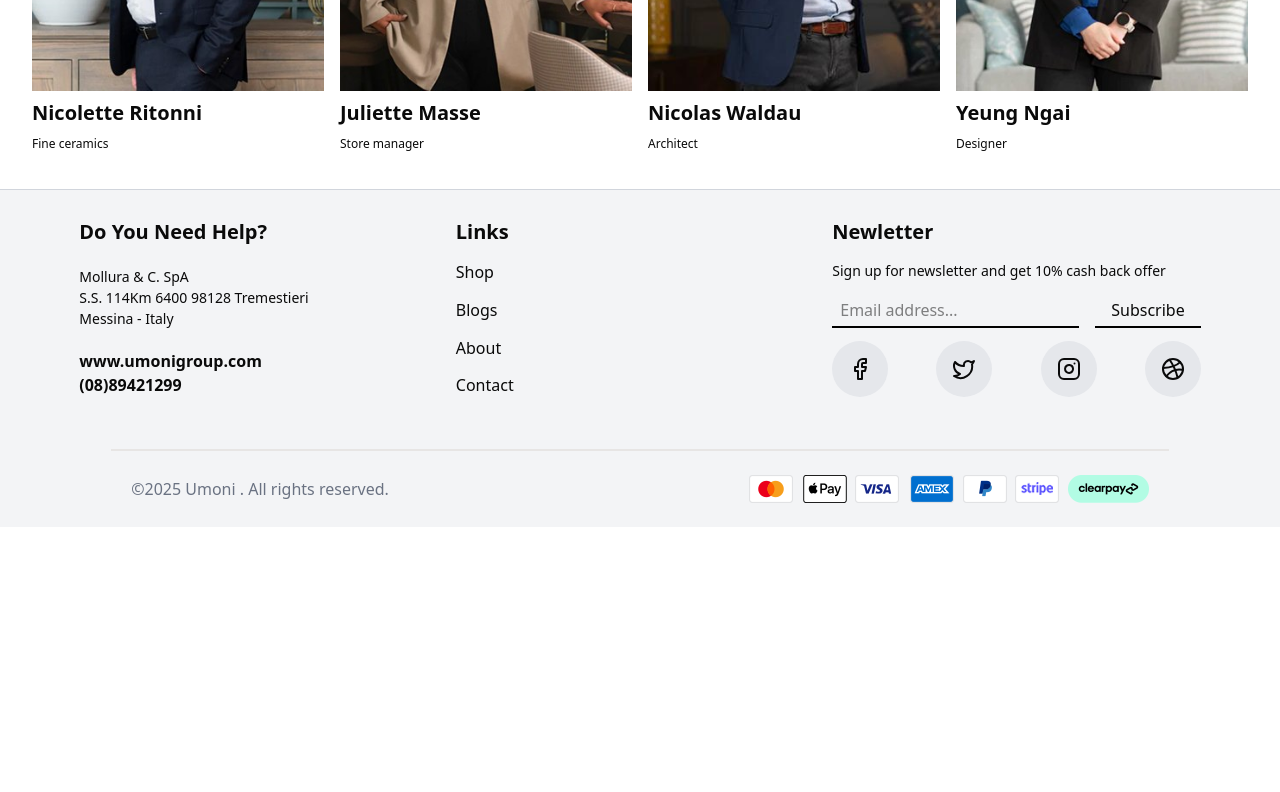
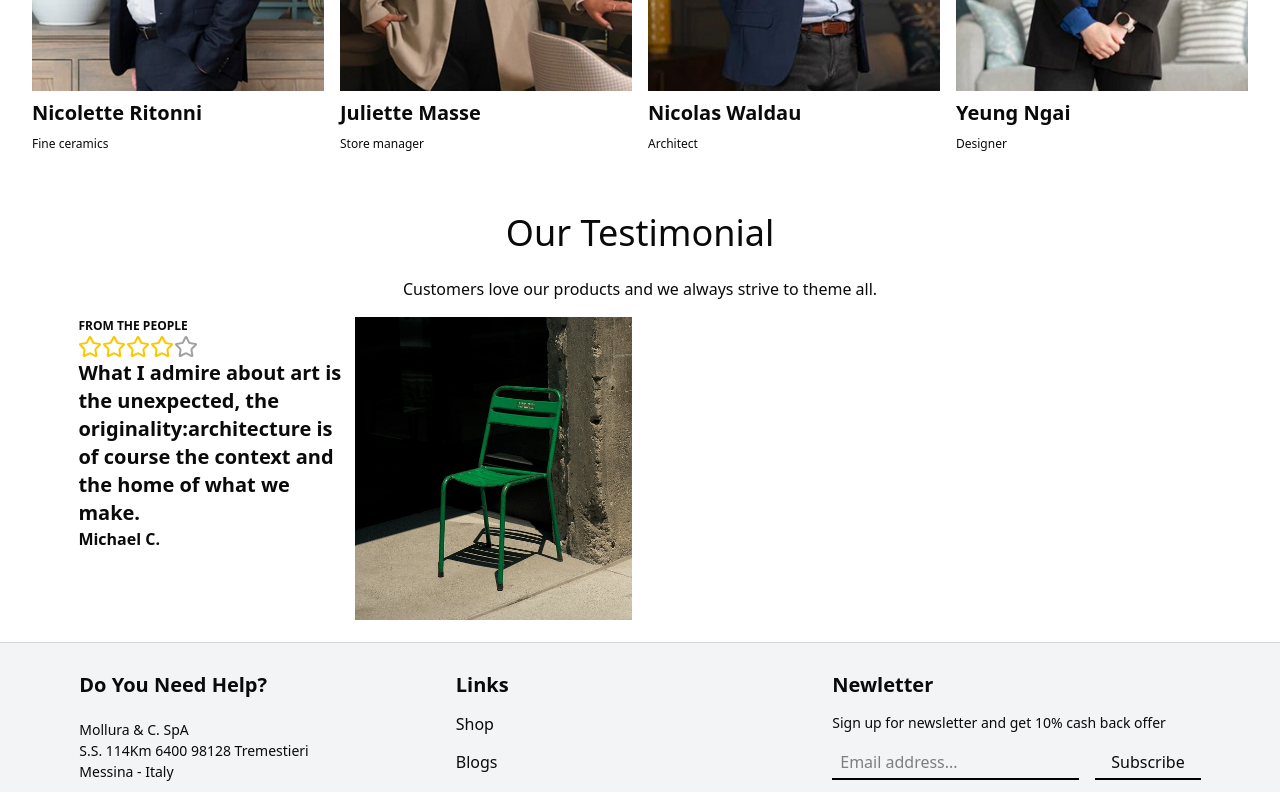
Before and after one commit to Zahra-hassani/umoni-project, a React (Vite) app: page /about in a window 1280 px wide. Shown: the part 2000-2792 px from the top of the page. Before the commit the page ends 2527 px from the top, so only its background shows below. Built offline with nearby package versions, Linux system fonts and the light colour scheme.

Commit message:
Public products file & testimonial section is worked a few

```diff
--- /dev/null
+++ b/src/mycomponents/Testimonial.tsx
@@ -0,0 +1,113 @@
+import { Star } from "lucide-react";
+import type { Settings } from "react-slick";
+import "slick-carousel/slick/slick.css";
+import "slick-carousel/slick/slick-theme.css";
+import Slider from "react-slick";
+
+type Testimonial = {
+    id: number;
+    name: string;
+    imgUrl: string;
+    feedback: string;
+}
+
+const testimonials:Testimonial[] = [
+    {
+        id: 1,
+        name: "Michael C.",
+        imgUrl: './test-1.jpg',
+        feedback: "What I admire about art is the unexpected, the originality:architecture is of course the context and the home of what we make."
+    },
+    {
+        id: 2,
+        name: "Michael C.",
+        imgUrl: './test-2.jpg',
+        feedback: "What I admire about art is the unexpected, the originality:architecture is of course the context and the home of what we make."
+    },
+]
+
+const settings:Settings = {
+    dots: false,
+    infinite: true,
+    autoplay: true,
+    autoplaySpeed: 4000,
+    cssEase: "linear",
+    speed: 100,
+    slidesToShow: 2,
+    slidesToScroll: 2,
+    initialSlide: 2,
+    arrows: false,
+    responsive: [
+      {
+        breakpoint: 1024,
+        settings: {
+          slidesToShow: 2,
+          slidesToScroll: 2,
+          initialSlide: 2,
+          autoplay: false
+        }
+      },
+      {
+        breakpoint: 600,
+        settings: {
+          slidesToShow: 1,
+          slidesToScroll: 1,
+          initialSlide: 1,
+          autoplay: true,
+          autoplaySpeed: 2000
+        }
+      },
+      {
+        breakpoint: 480,
+        settings: {
+          slidesToShow: 1,
+          slidesToScroll: 1,
+          autoplay:true,
+          autoplaySpeed: 2000
+        }
+      }
+    ]
+  };
+
+function Testimonial() {
+  return (
+    <div className='flex flex-col items-center gap-4 p-4 h-fit w-full'>
+      <h1 className='text-3xl lg:text-4xl text-center py-2'>Our Testimonial</h1>
+      <p className="font-light">Customers love our products and we always strive to theme all.</p>
+      <div className="w-[90%] grid grid-cols-1 lg:grid-cols-2 gap-4">
+        <Slider {...settings}>
+            <div className="w-full">
+                    <p className="font-sans font-bold text-[12px] uppercase">from the people</p>
+                    <div className="flex">
+                    <Star size={24} className="text-yellow-400" />
+                    <Star size={24} className="text-yellow-400" />
+                    <Star size={24} className="text-yellow-400" />
+                    <Star size={24} className="text-yellow-400" />
+                    <Star size={24} className="text-neutral-400" />
+                    </div>
+                    <p className="text-xl font-semibold">What I admire about art is the unexpected, the originality:architecture is of course the context and the home of what we make.</p>
+                    <p className="font-bold"> Michael C.</p>
+            </div>
+                <div className="h-full w-full">
+                    <img src="./test-1.jpg" className="h-full w-full" alt="" />
+                </div>
+            {/* <div className="flex items-center gap-4 p-5">
+                <div className="flex flex-col gap-4 p-4">
+                    <p className="font-sans font-bold text-[12px] uppercase">from the people</p>
+                    <div className="flex">
+                    <Star size={24} className="bg-yellow-400" />
+                    </div>
+                    <p className="text-xl font-semibold">What I admire about art is the unexpected, the originality:architecture is of course the context and the home of what we make.</p>
+                    <p className="font-bold"> Michael C.</p>
+                </div>
+                <div>
+                    <img src="./test-2.jpg" className="h-full w-full" alt="" />
+                </div>
+            </div> */}
+        </Slider>
+      </div>
+    </div>
+  )
+}
+
+export default Testimonial
--- /dev/null
+++ b/src/mycomponents/products.ts
@@ -0,0 +1,51 @@
+type Product = {
+    id: number;
+    name: string;
+    price: number;
+    description: string;
+    images: [
+        string,
+        string,
+        string,
+        string
+    ]
+}
+
+export const products:Product[] = [
+    {
+        id: 1,
+        name: "Africa Chair",
+        price: 100.00,
+        description: "Lorem ipsum dolor sit amet consectetur adipisicing elit. Exercitationem voluptates maiores quaerat necessitatibus! Accusantium facilis, temporibus at tempora iste repudiandae vitae, rem laboriosam dolor veniam consequuntur nihil nemo distinctio voluptatem. Sint vel laboriosam corporis delectus sed quisquam quos inventore nemo animi commodi asperiores fugit aperiam, totam, alias tempora? Iste voluptatum cum nemo dicta voluptate ab corrupti, nobis deleniti quaerat impedit!",
+        images: [
+            "./product-1.jpg",
+            "./product-1-1.jpg",
+            "./product-1-2.jpg",
+            "./product-1-3.jpg"
+        ]
+    },
+    {
+        id: 2,
+        name: "Africa Chair",
+        price: 100.00,
+        description: "Lorem ipsum dolor sit amet consectetur adipisicing elit. Exercitationem voluptates maiores quaerat necessitatibus! Accusantium facilis, temporibus at tempora iste repudiandae vitae, rem laboriosam dolor veniam consequuntur nihil nemo distinctio voluptatem. Sint vel laboriosam corporis delectus sed quisquam quos inventore nemo animi commodi asperiores fugit aperiam, totam, alias tempora? Iste voluptatum cum nemo dicta voluptate ab corrupti, nobis deleniti quaerat impedit!",
+        images: [
+            "./product-1.jpg",
+            "./product-1-1.jpg",
+            "./product-1-2.jpg",
+            "./product-1-3.jpg"
+        ]
+    },
+    {
+        id: 3,
+        name: "Africa Chair",
+        price: 100.00,
+        description: "Lorem ipsum dolor sit amet consectetur adipisicing elit. Exercitationem voluptates maiores quaerat necessitatibus! Accusantium facilis, temporibus at tempora iste repudiandae vitae, rem laboriosam dolor veniam consequuntur nihil nemo distinctio voluptatem. Sint vel laboriosam corporis delectus sed quisquam quos inventore nemo animi commodi asperiores fugit aperiam, totam, alias tempora? Iste voluptatum cum nemo dicta voluptate ab corrupti, nobis deleniti quaerat impedit!",
+        images: [
+            "./product-1.jpg",
+            "./product-1-1.jpg",
+            "./product-1-2.jpg",
+            "./product-1-3.jpg"
+        ]
+    },
+];
--- a/src/pages/About.tsx
+++ b/src/pages/About.tsx
@@ -2,6 +2,7 @@ import BestFeatures from "@/mycomponents/BestFeatures"
 import HeroShare from "@/mycomponents/HeroShare"
 import OurBrand from "@/mycomponents/OurBrand"
 import OurTeam from "@/mycomponents/OurTeam"
+import Testimonial from "@/mycomponents/Testimonial"
 
 
 function About() {
@@ -11,6 +12,7 @@ function About() {
       <OurBrand />
       <BestFeatures />
       <OurTeam />
+      <Testimonial />
     </div>
   )
 }
```
